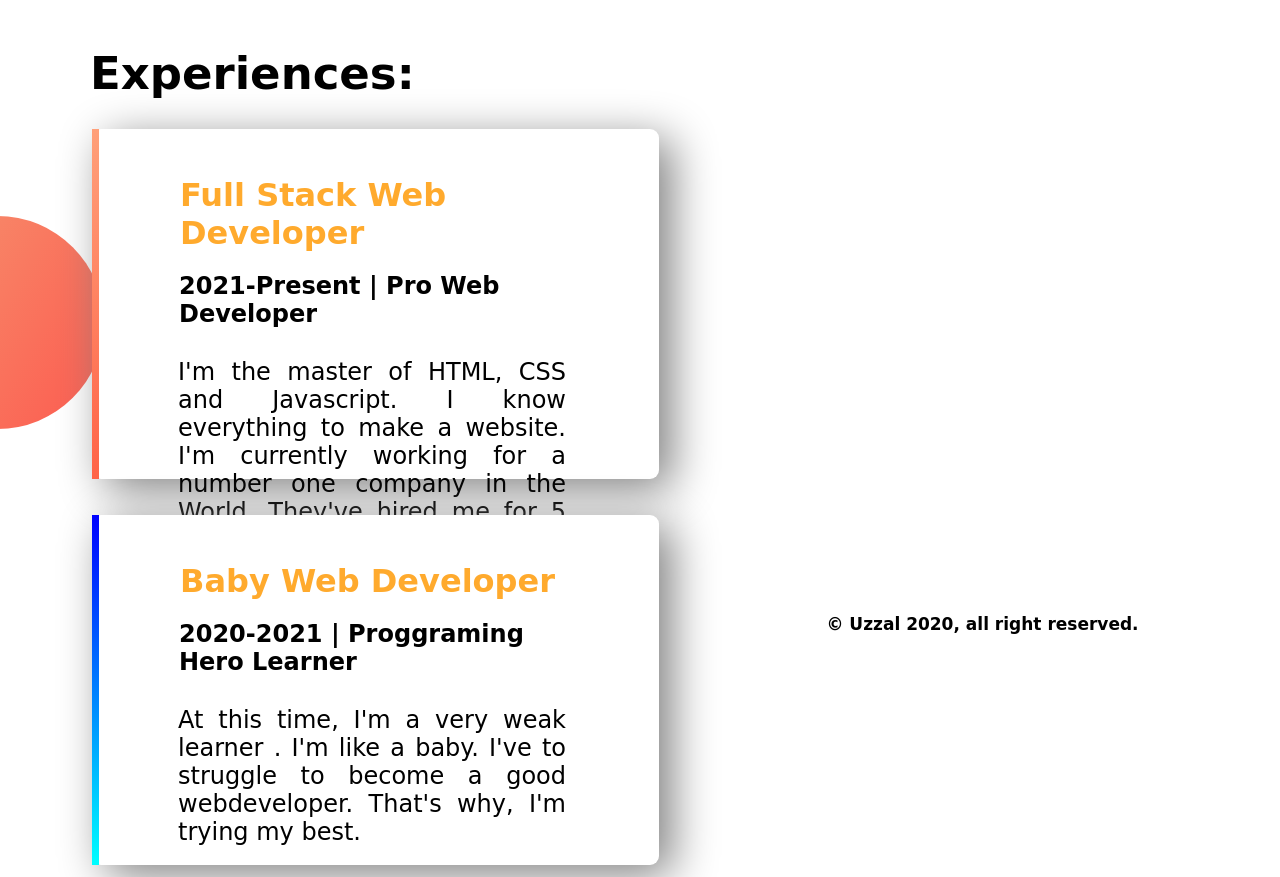
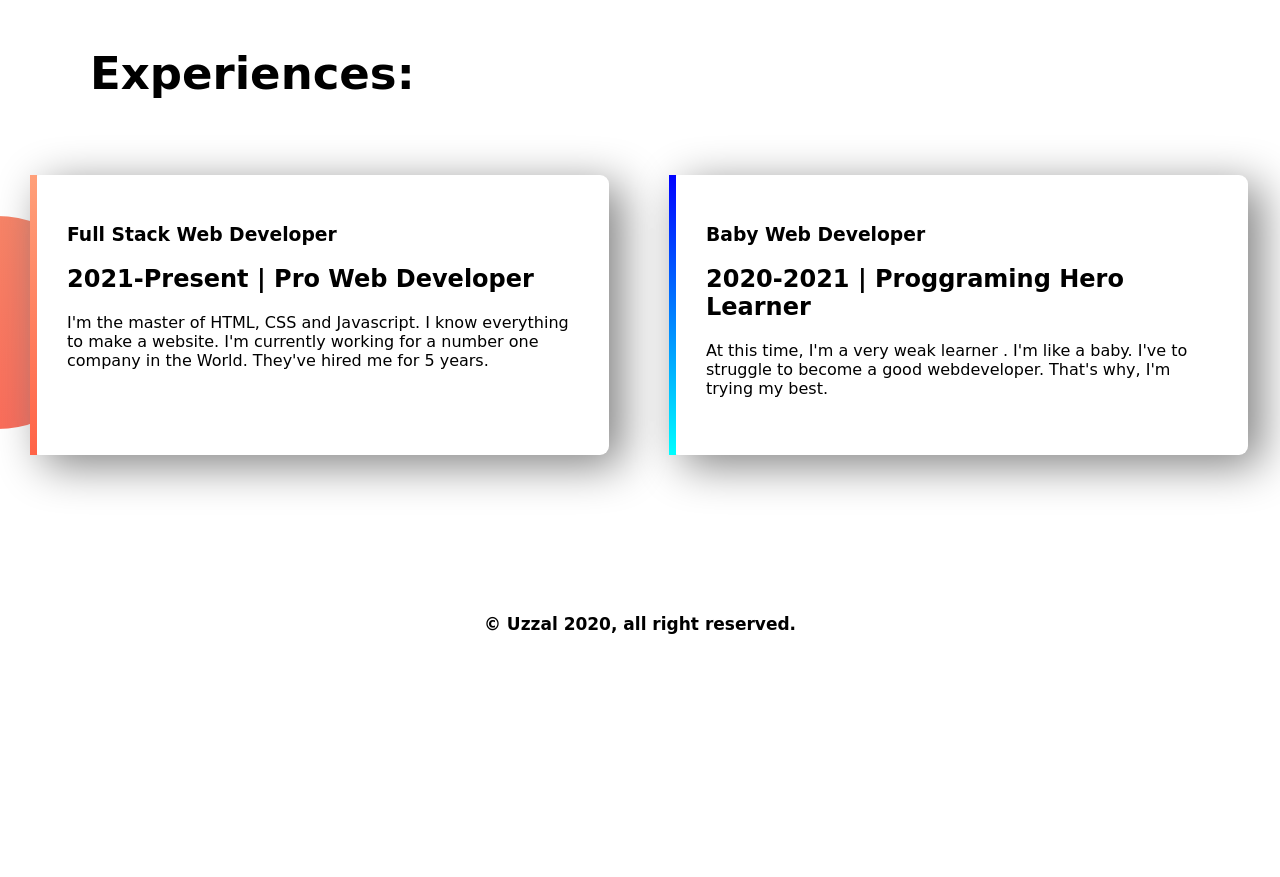
Before and after one commit to ProUzzal/FIrst-Protfolio, a plain HTML site: page index.html in a window 1280 px wide. Shown: the part 1240-2117 px from the top of the page. After the commit the page ends 1891 px from the top, so only its background shows below. Drawn offline with Linux system fonts and the light colour scheme; a web font is replaced by a local one.

Commit message:
Edited width of experience area

```diff
--- a/index.html
+++ b/index.html
@@ -42,13 +42,13 @@
 
    <section class="Experience-area">
      <h1 id="experience-head" >Experiences:</h1>
-        <div id="full-stack" class="half-width single-experience">
-            <h3 class="xperience">Full Stack Web Developer</h3>
+        <div id="full-stack" class=" single-experience">
+            <h3>Full Stack Web Developer</h3>
             <h2 > 2021-Present | Pro Web Developer</h2>
             <p>I'm the master of HTML, CSS and Javascript. I know everything to make a website. I'm currently working for a number one company in the World. They've hired me for 5 years.</p>
             </div>
 
-        <div id="baby-web" class="half-width single-experience">
+        <div id="baby-web" class=" single-experience">
             <h3 >Baby Web Developer</h3>
             <h2 >2020-2021 | Proggraming Hero Learner</h2>
             <p> At this time, I'm a very weak learner . I'm like a baby. I've to struggle to become a good webdeveloper. That's why, I'm trying my best. </p>
--- a/style.css
+++ b/style.css
@@ -8,6 +8,7 @@
     float: left;
     margin-left: 5%;
     padding-left: 2%;
+    margin-top: 5px;
     /* margin-bottom: 90px; */
 }
 
@@ -70,14 +71,15 @@
      margin-left: 90px;
 margin-bottom: 5px;}
 .single-experience {
-    margin: 24px 26px 12px 92px;
+    float: left;
     box-shadow: 13px 10px 45px grey;
-    height: 280px;
-    width: 450px;
+    width: 40%;
     border-radius: 9px;
     background-color: white;
-    padding: 35px 80px;
-    width: 400px;
+    height: 220px;
+    margin: 70px 30px;
+    padding: 30px;
+
 }
 #full-stack {border-left:7px solid; border-image:linear-gradient(180deg, lightsalmon, tomato);
 border-image-slice:1;}
```
